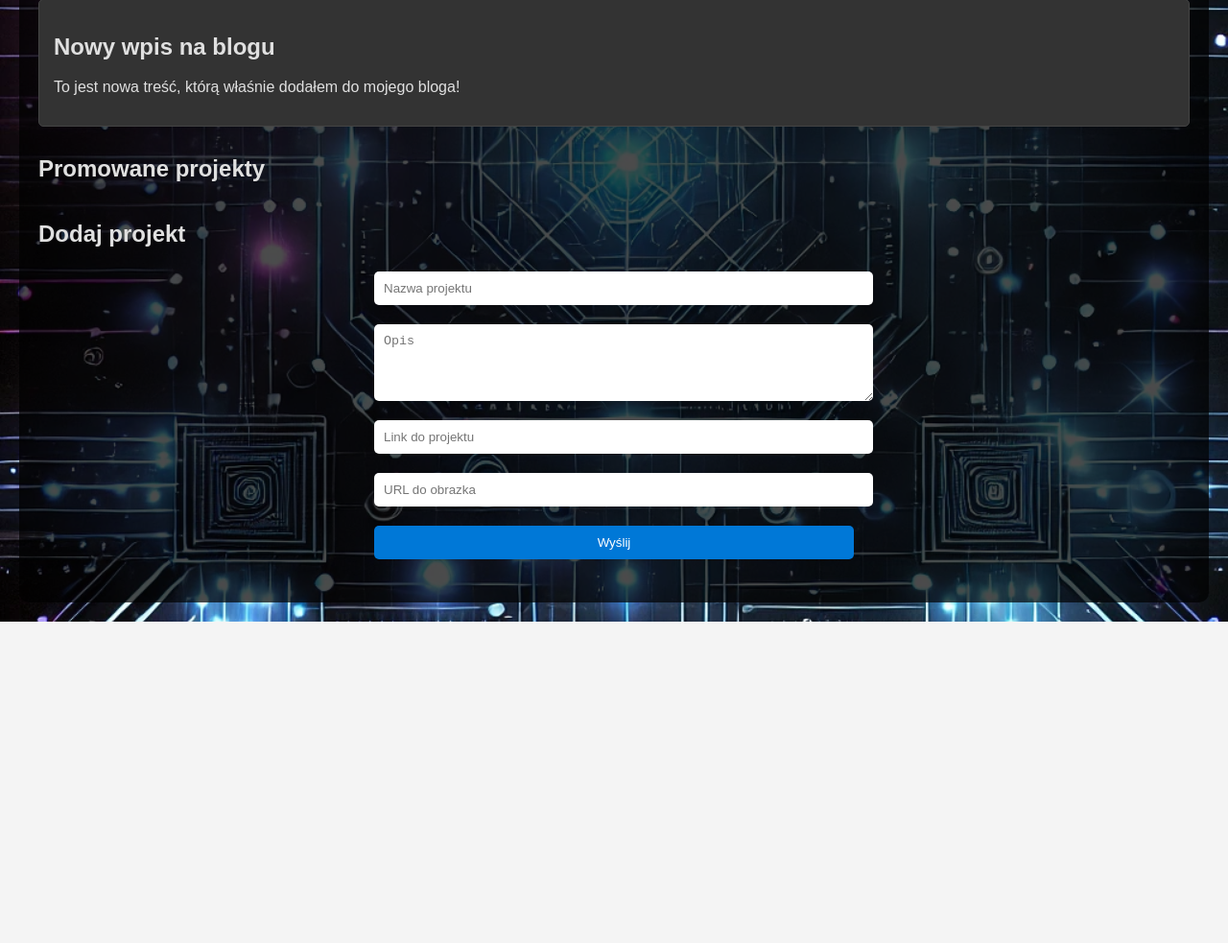
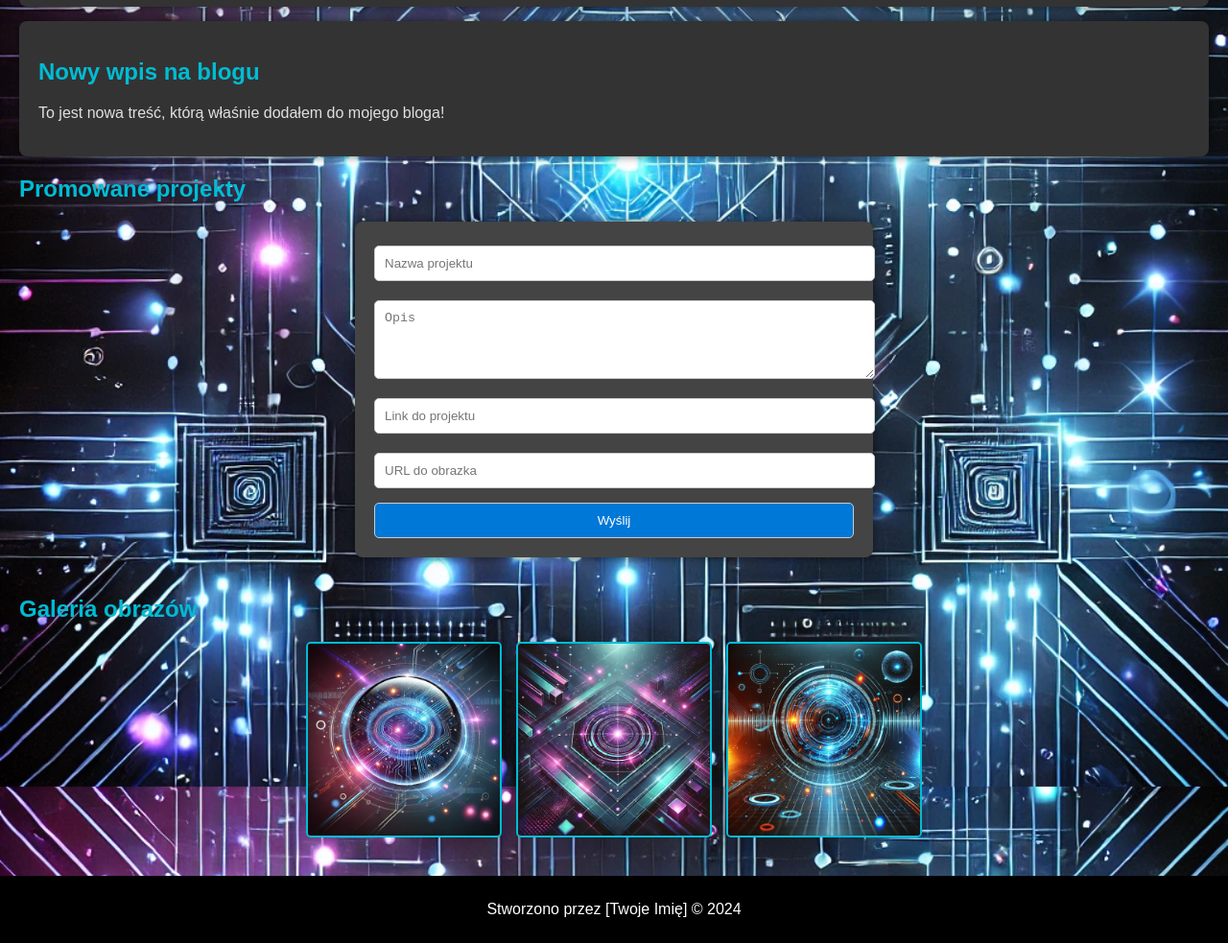
Before and after one commit to Plsaks1212/moj-blog, a plain HTML site: page index.html in a window 1280 px wide. Shown: the part 460-1443 px from the top of the page at 96% size. Before the commit the page ends 1108 px from the top, so only its background shows below. Drawn offline with Linux system fonts and the light colour scheme.

Commit message:
Dodano galerię, formularz i połączono blog z nowymi sekcjami

```diff
--- a/index.html
+++ b/index.html
@@ -3,7 +3,7 @@
   <head>
     <meta charset="UTF-8" />
     <meta name="viewport" content="width=device-width, initial-scale=1.0" />
-    <title>Mój Blog - Promuj swoje projekty</title>
+    <title>Mój Blog</title>
     <link rel="stylesheet" href="style.css" />
     <style>
       /* Ogólne style */
@@ -11,106 +11,112 @@
         font-family: Arial, sans-serif;
         margin: 0;
         padding: 0;
-        background-image: url('tlo-sci-fi.png');
+        background: url("tlo-sci-fi.png") no-repeat center center fixed;
         background-size: cover;
-        background-attachment: fixed;
-        background-position: center;
         color: #e0e0e0;
       }
-
       header {
         background: linear-gradient(to right, #0078d7, #0056a3);
         color: #fff;
-        padding: 20px;
+        padding: 15px;
         text-align: center;
-        font-size: 1.8em;
       }
-
       nav {
-        text-align: center;
-        background: #00264d;
+        display: flex;
+        justify-content: center;
+        background: #0056a3;
         padding: 10px;
       }
-
       nav a {
         color: #fff;
         text-decoration: none;
-        margin: 0 10px;
+        margin: 0 15px;
         font-weight: bold;
       }
-
       nav a:hover {
         text-decoration: underline;
       }
-
-      /* Sekcja wpisów */
       main {
         padding: 20px;
-        background: rgba(0, 0, 0, 0.7);
-        border-radius: 10px;
-        margin: 20px;
       }
-
       article {
-        margin-bottom: 20px;
-        padding: 15px;
         background: #333;
-        border: 1px solid #444;
-        border-radius: 5px;
+        padding: 20px;
+        margin-bottom: 15px;
+        border-radius: 8px;
+        box-shadow: 0 0 10px rgba(0, 0, 0, 0.5);
       }
-
-      /* Sekcja Promowane Projekty */
-      #submissions {
-        margin-top: 30px;
+      h2 {
+        color: #00bcd4;
       }
-
-      .entry {
-        margin-bottom: 15px;
+      footer {
+        text-align: center;
+        background: #000;
+        color: #fff;
         padding: 10px;
-        background: #222;
-        border: 1px solid #555;
-        border-radius: 5px;
-      }
-
-      .entry img {
-        max-width: 150px;
-        margin-bottom: 10px;
+        margin-top: 20px;
       }
 
       /* Formularz */
-      form input,
-      form textarea,
-      form button {
+      form {
+        background: #444;
+        padding: 20px;
+        border-radius: 8px;
+        box-shadow: 0 0 10px rgba(0, 0, 0, 0.5);
+      }
+      input,
+      textarea {
         width: 100%;
         padding: 10px;
         margin: 5px 0;
         border: none;
         border-radius: 5px;
       }
-
-      form button {
-        background-color: #0078d7;
+      button {
+        background: #0078d7;
         color: #fff;
+        border: none;
+        padding: 10px;
         cursor: pointer;
+        border-radius: 5px;
+      }
+      button:hover {
+        background: #0056a3;
       }
 
-      form button:hover {
-        background-color: #0056a3;
+      /* Galeria obrazów */
+      .gallery-container {
+        display: flex;
+        justify-content: center;
+        flex-wrap: wrap;
+        gap: 15px;
+      }
+      .gallery-container img {
+        width: 200px;
+        height: auto;
+        border: 2px solid #00bcd4;
+        border-radius: 5px;
+        transition: transform 0.3s ease;
+      }
+      .gallery-container img:hover {
+        transform: scale(1.1);
       }
     </style>
   </head>
   <body>
-    <header>Witaj na moim blogu!</header>
-
-    <!-- Nawigacja -->
+    <!-- Nagłówek i menu nawigacyjne -->
+    <header>
+      <h1>Witaj na moim blogu!</h1>
+    </header>
     <nav>
       <a href="#home">Strona Główna</a>
       <a href="#about">O mnie</a>
       <a href="#contact">Kontakt</a>
     </nav>
 
-    <!-- Wpisy na blogu -->
+    <!-- Sekcja główna z blogiem -->
     <main>
+      <section>
         <article>
           <h2>Pierwszy wpis na blogu</h2>
           <p>To jest mój pierwszy wpis. Uczę się tworzyć strony internetowe krok po kroku!</p>
@@ -123,18 +129,11 @@
           <h2>Nowy wpis na blogu</h2>
           <p>To jest nowa treść, którą właśnie dodałem do mojego bloga!</p>
         </article>
+      </section>
 
       <!-- Sekcja Promowane Projekty -->
-      <section id="submissions">
+      <section>
         <h2>Promowane projekty</h2>
-        <div id="entries">
-          <!-- Projekty będą załadowane dynamicznie -->
-        </div>
-      </section>
-
-      <!-- Formularz dodawania projektu -->
-      <section>
-        <h2>Dodaj projekt</h2>
         <form id="submission-form">
           <input type="text" id="name" placeholder="Nazwa projektu" required />
           <textarea id="description" placeholder="Opis" rows="4" required></textarea>
@@ -142,10 +141,26 @@
           <input type="url" id="image" placeholder="URL do obrazka" required />
           <button type="submit">Wyślij</button>
         </form>
+        <div id="entries"></div>
+      </section>
+
+      <!-- Galeria obrazów -->
+      <section id="gallery">
+        <h2>Galeria obrazów</h2>
+        <div class="gallery-container">
+          <img src="img1.png" alt="Obraz 1" />
+          <img src="img2.png" alt="Obraz 2" />
+          <img src="img3.png" alt="Obraz 3" />
+        </div>
       </section>
     </main>
 
-    <!-- Podłączenie skryptu -->
+    <!-- Stopka -->
+    <footer>
+      <p>Stworzono przez [Twoje Imię] &copy; 2024</p>
+    </footer>
+
+    <!-- Dodanie skryptu -->
     <script src="script.js"></script>
   </body>
 </html>
```
Lines whose indentation alone changed are shown as unchanged.
